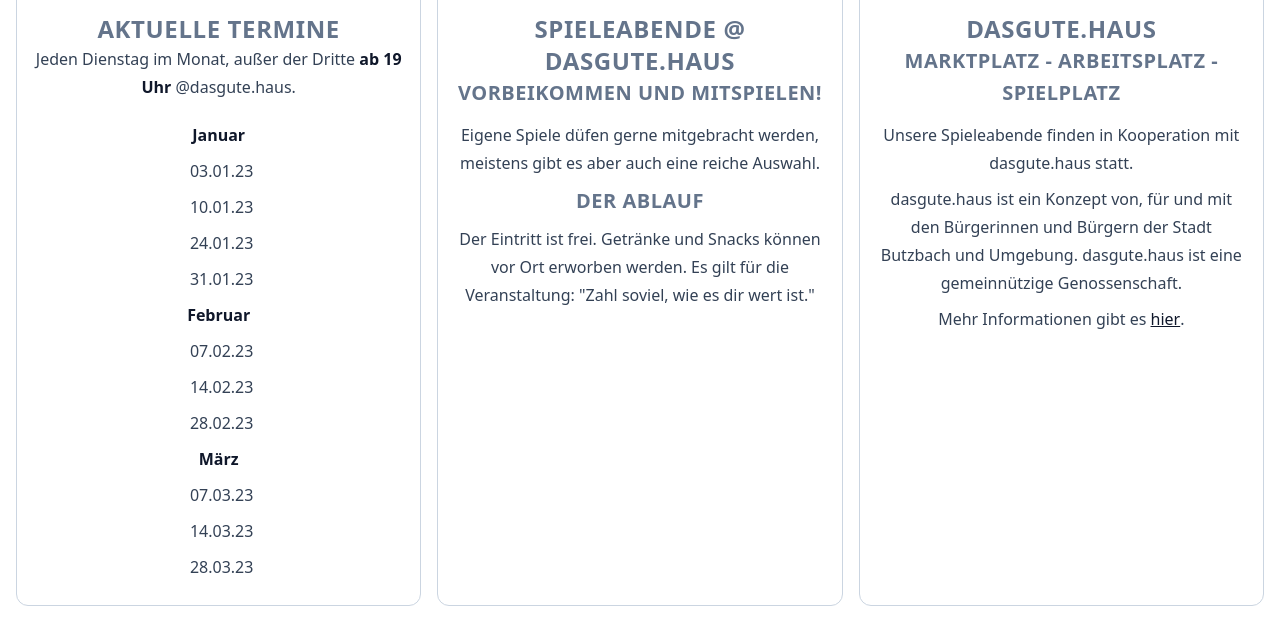
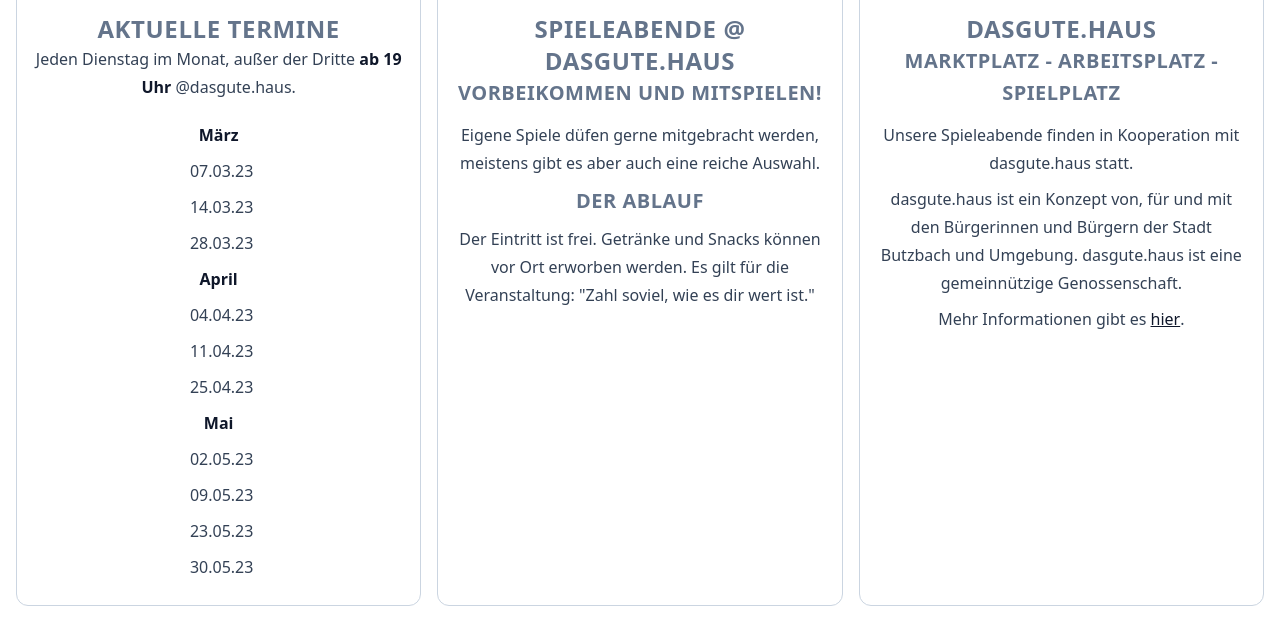
Before and after one commit to butzbach-spielt/butzbach-spielt-website, an Eleventy site: page src/index.html in a window 1280 px wide. Shown: the part 1008-1628 px from the top of the page. Built offline with nearby package versions, Linux system fonts and the light colour scheme; Eleventy itself is replaced by a stand-in of ours; files that its build step writes are made by us from their sources.

Commit message:
Update Card “event-list”

```diff
--- a/src/cards/event-list.md
+++ b/src/cards/event-list.md
@@ -8,21 +8,20 @@
 ---
 Jeden Dienstag im Monat, außer der Dritte **ab 19 Uhr** @dasgute.haus.
 
-**Januar**
-
-* 03.01.23
-* 10.01.23
-* 24.01.23
-* 31.01.23
-
-**Februar**
-
-* 07.02.23
-* 14.02.23
-* 28.02.23
-
 **März**
 
 * 07.03.23
 * 14.03.23
 * 28.03.23
+
+**April**
+
+* 04.04.23
+* 11.04.23
+* 25.04.23
+
+**Mai**
+* 02.05.23
+* 09.05.23
+* 23.05.23
+* 30.05.23
```
